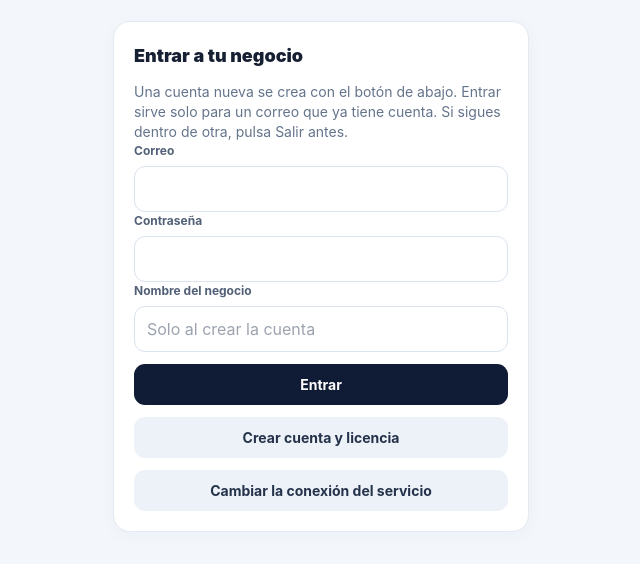
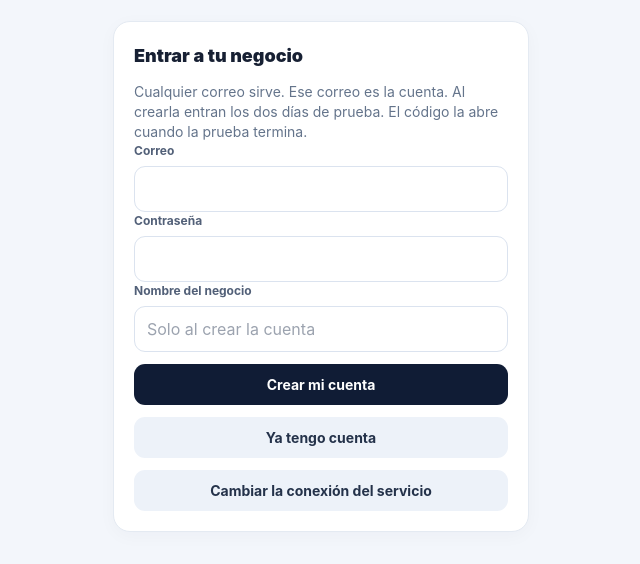
Before and after one commit to nuneznayib9/cotizaflash-prueba, a plain HTML site: page index.html in a window 1280 px wide. Shown: the part 162-726 px from the top of the page, without its empty margins (319-959 px from the left). Drawn offline with nearby package versions, Linux system fonts and the light colour scheme.

Commit message:
Deja crear cualquier correo como cuenta y reserva el codigo para cuando termina la prueba.
Co-authored-by: Cursor <cursoragent@cursor.com>

```diff
--- a/index.html
+++ b/index.html
@@ -104,12 +104,12 @@ td{padding:11px 9px;border-top:1px solid #edf1f6;font-size:13px;vertical-align:m
   </form>
   <form id="loginForm" class="card hidden space-y-3 p-5">
    <h1 class="text-lg font-black">Entrar a tu negocio</h1>
-   <p class="text-sm text-slate-500">Una cuenta nueva se crea con el botón de abajo. Entrar sirve solo para un correo que ya tiene cuenta. Si sigues dentro de otra, pulsa Salir antes.</p>
+   <p class="text-sm text-slate-500">Cualquier correo sirve. Ese correo es la cuenta. Al crearla entran los dos días de prueba. El código la abre cuando la prueba termina.</p>
    <label><span class="label">Correo</span><input id="loginEmail" class="field" type="email" autocomplete="username" required></label>
    <label><span class="label">Contraseña</span><input id="loginPassword" class="field" type="password" autocomplete="current-password" minlength="8" required></label>
    <label><span class="label">Nombre del negocio</span><input id="loginBusiness" class="field" placeholder="Solo al crear la cuenta"></label>
-   <button class="btn primary w-full" type="submit" id="loginEnter">Entrar</button>
-   <button class="btn soft w-full" type="button" id="loginCreate">Crear cuenta y licencia</button>
+   <button class="btn primary w-full" type="button" id="loginCreate">Crear mi cuenta</button>
+   <button class="btn soft w-full" type="submit" id="loginEnter">Ya tengo cuenta</button>
    <button class="btn soft w-full" type="button" id="cloudChange">Cambiar la conexión del servicio</button>
   </form>
   <form id="licenseForm" class="card hidden space-y-3 p-5">
```
